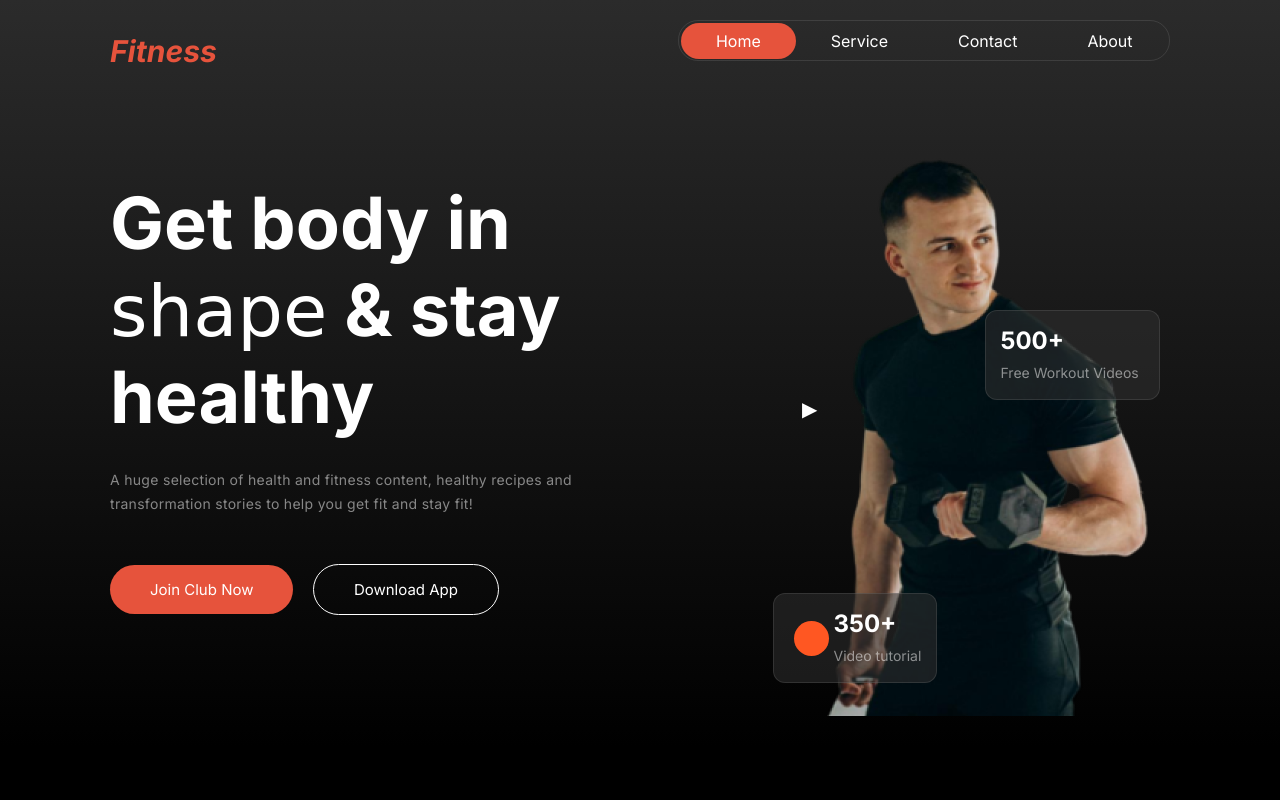
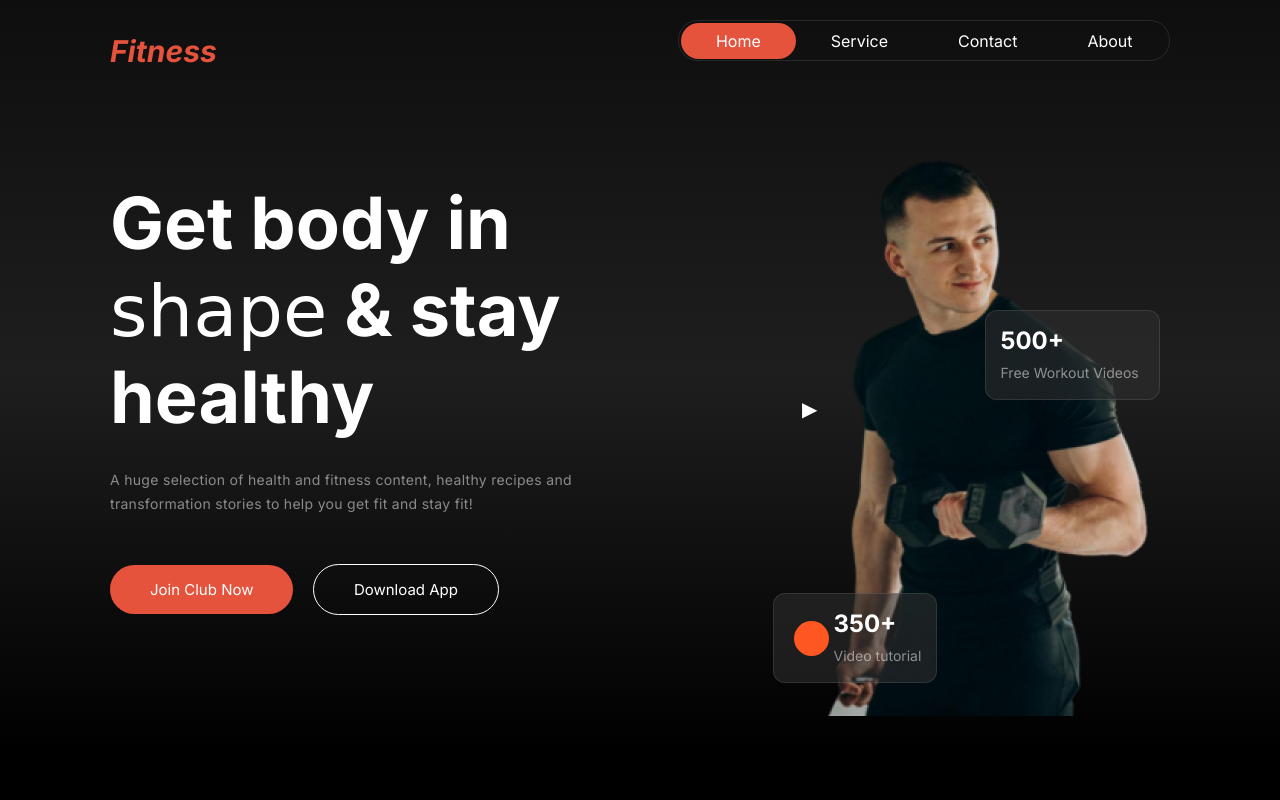
Before and after one commit to towhid0604/assignment-02, a plain HTML site: page index.html in a window 1280 px wide. Shown: the top 800 px of the page. Drawn offline with Linux system fonts and the light colour scheme; a web font is replaced by a local one.

Commit message:
Final Ck

```diff
--- a/style.css
+++ b/style.css
@@ -78,7 +78,12 @@ li {
 
 header {
   padding-bottom: 30px;
-  background-image: linear-gradient(rgb(43, 43, 43), rgba(119, 119, 119, 0));
+  background: linear-gradient(
+ 180deg,
+ rgba(19, 19, 19, 0.747) 0%,
+ rgb(30, 30, 30) 50%,
+ rgba(1, 1, 1, 0.719) 100%
+ );
 }
 .mobile-menu {
   visibility: hidden;
```
